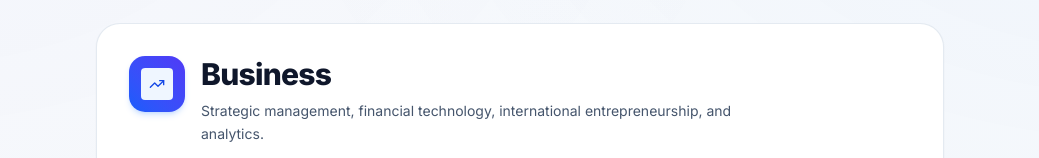
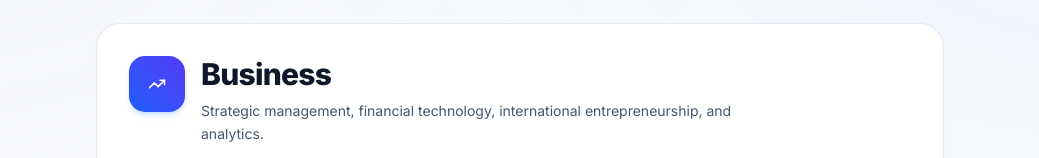
Before and after one commit to nishit546/Student_directory_nextjs, a Next.js app: page /departments/business in a window 1280 px wide. Shown: the part 186-344 px from the top of the page, without its empty margins (120-1159 px from the left). Built offline with nearby package versions, Linux system fonts and the light colour scheme.

Commit message:
feat(department-icon): allow configurable size and class props

```diff
--- a/src/components/DepartmentIcon.tsx
+++ b/src/components/DepartmentIcon.tsx
@@ -1,11 +1,16 @@
 import { PenTool, SquareTerminal, TrendingUp } from "lucide-react";
 import type { DepartmentIcon as Icon } from "@/data/campus";
 
-export default function DepartmentIcon({ name }: { name: Icon }) {
-  const Cmp = { terminal: SquareTerminal, pen: PenTool, trend: TrendingUp }[name];
-  return (
-    <span className="flex h-8 w-8 items-center justify-center rounded bg-blue-50 text-blue-700">
-      <Cmp size={16} />
-    </span>
-  );
+export default function DepartmentIcon({
+  name,
+  size = 18,
+  className,
+}: {
+  name: Icon;
+  size?: number;
+  className?: string;
+}) {
+  if (name === "terminal") return <SquareTerminal size={size} className={className} />;
+  if (name === "pen") return <PenTool size={size} className={className} />;
+  return <TrendingUp size={size} className={className} />;
 }
```
